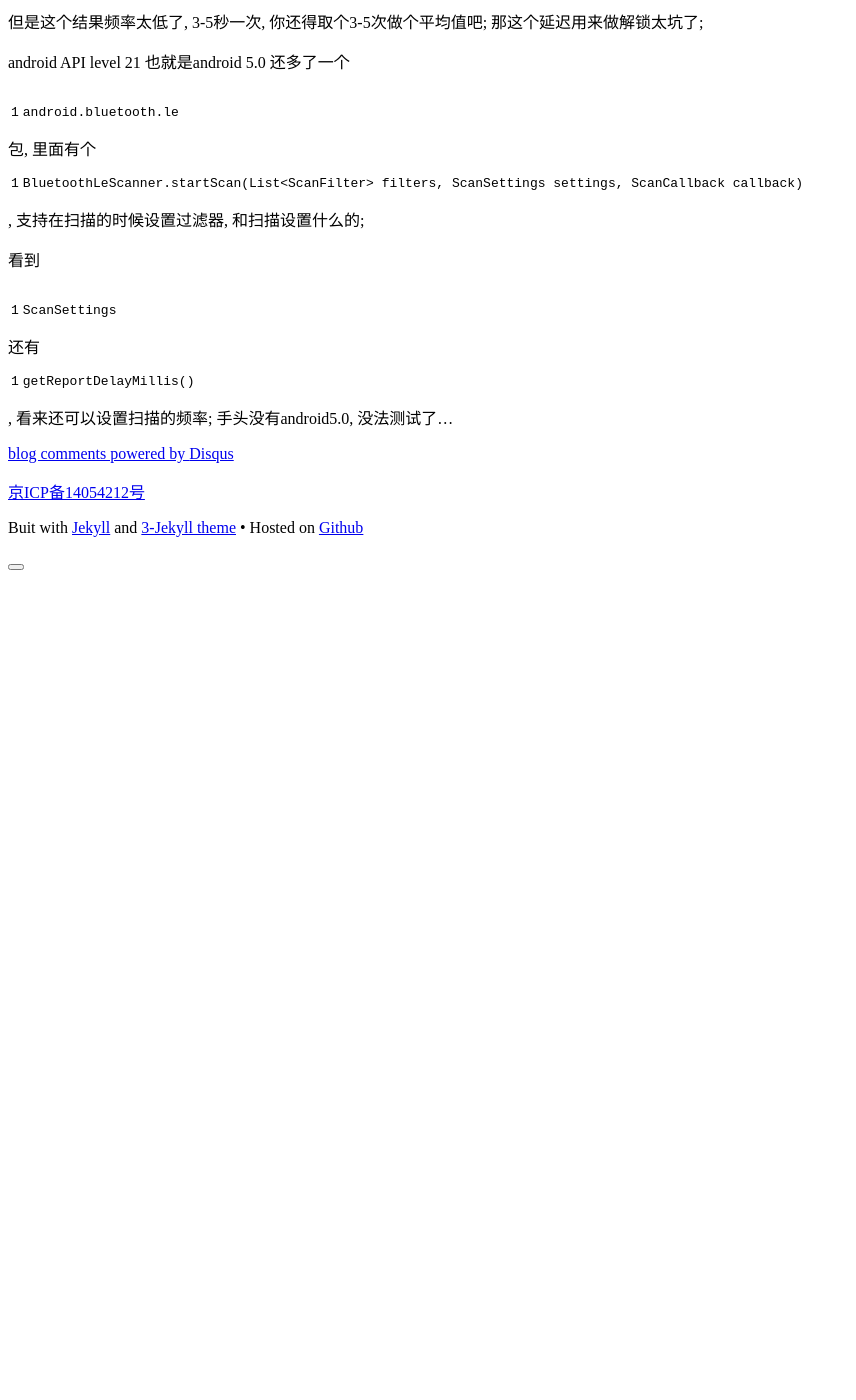
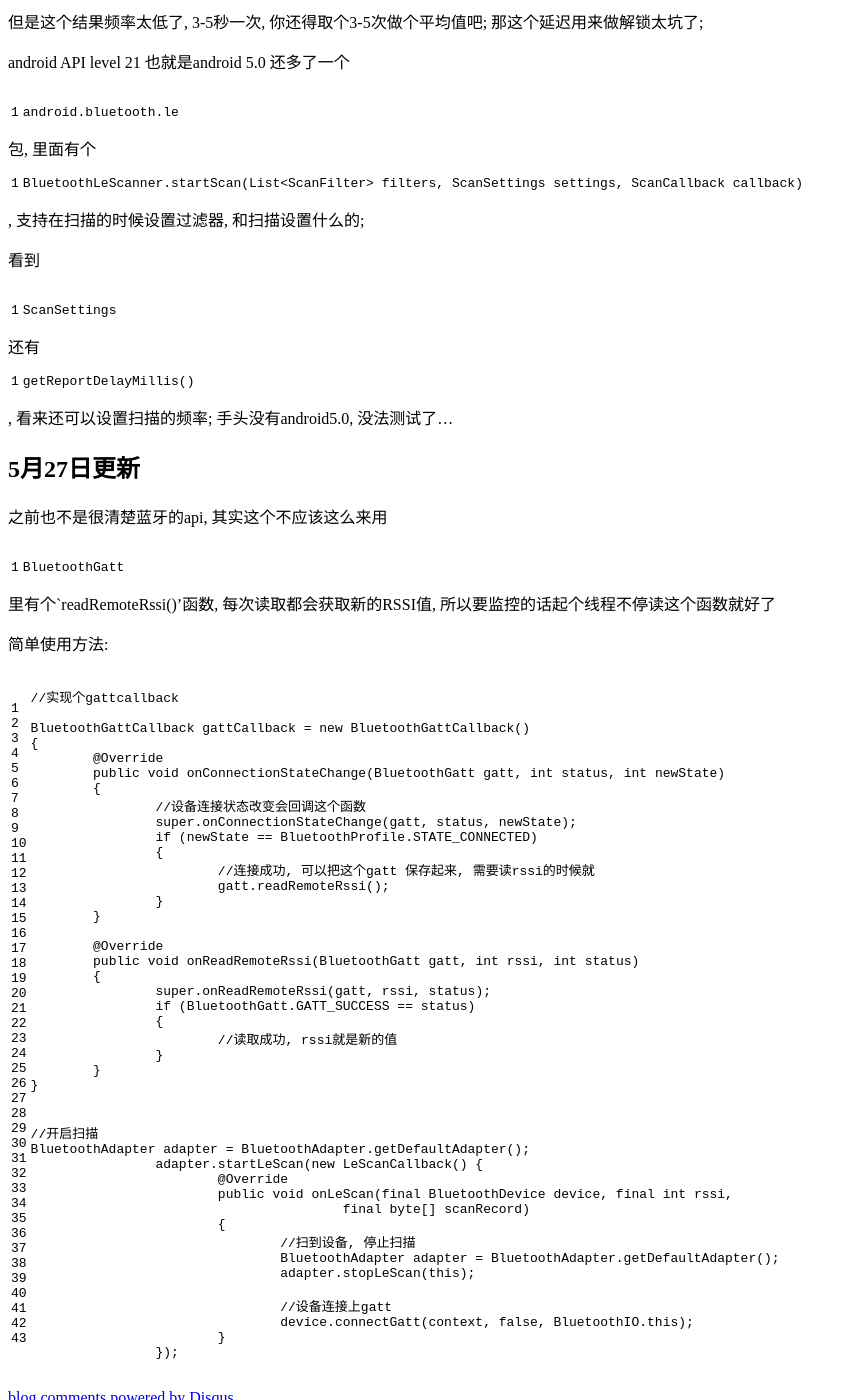
Before and after one commit to pangliang/pangliang.github.com, a Jekyll site: the page built from _posts/2015-05-22-通过leScan获取rssi实现蓝牙测距.md, in a window 1280 px wide and 1400 px high, scrolled down 2079 px. Shown: the whole window, without its empty margins (0-856 px from the left). Built offline with Jekyll 4.4.1, drawn with Linux system fonts in a browser that asks for light colours; nearby versions of some CDN libraries; some web fonts are replaced; library files that are not in the unit come from our copies; Markdown is read by kramdown in place of the engine named in the settings; comment, search, counter and statistics services are not loaded; before the commit the page ends 2658 px from its top, so only the background shows below that.

Commit message:
更新posts

````diff
--- a/_posts/2015-05-22-通过leScan获取rssi实现蓝牙测距.md
+++ b/_posts/2015-05-22-通过leScan获取rssi实现蓝牙测距.md
@@ -54,3 +54,57 @@ adapter.startLeScan(mLeScanCallback);
 android API level 21 也就是android 5.0 还多了一个 `android.bluetooth.le`包, 里面有个`BluetoothLeScanner.startScan(List<ScanFilter> filters, ScanSettings settings, ScanCallback callback)`, 支持在扫描的时候设置过滤器, 和扫描设置什么的;
 
 看到`ScanSettings`还有`getReportDelayMillis()`, 看来还可以设置扫描的频率; 手头没有android5.0, 没法测试了...
+
+## 5月27日更新
+
+之前也不是很清楚蓝牙的api, 其实这个不应该这么来用
+
+`BluetoothGatt`里有个`readRemoteRssi()'函数, 每次读取都会获取新的RSSI值, 所以要监控的话起个线程不停读这个函数就好了
+
+简单使用方法:
+
+```java
+//实现个gattcallback
+
+BluetoothGattCallback gattCallback = new BluetoothGattCallback()
+{
+	@Override
+	public void onConnectionStateChange(BluetoothGatt gatt, int status, int newState)
+	{
+		//设备连接状态改变会回调这个函数
+		super.onConnectionStateChange(gatt, status, newState);
+		if (newState == BluetoothProfile.STATE_CONNECTED)
+		{
+			//连接成功, 可以把这个gatt 保存起来, 需要读rssi的时候就
+			gatt.readRemoteRssi();
+		}
+	}
+
+	@Override
+	public void onReadRemoteRssi(BluetoothGatt gatt, int rssi, int status)
+	{
+		super.onReadRemoteRssi(gatt, rssi, status);
+		if (BluetoothGatt.GATT_SUCCESS == status)
+		{
+			//读取成功, rssi就是新的值
+		}
+	}
+}
+
+
+//开启扫描
+BluetoothAdapter adapter = BluetoothAdapter.getDefaultAdapter();
+		adapter.startLeScan(new LeScanCallback() {
+			@Override
+			public void onLeScan(final BluetoothDevice device, final int rssi,
+					final byte[] scanRecord)
+			{
+				//扫到设备, 停止扫描
+				BluetoothAdapter adapter = BluetoothAdapter.getDefaultAdapter();
+				adapter.stopLeScan(this);
+
+				//设备连接上gatt
+				device.connectGatt(context, false, BluetoothIO.this);
+			}
+		});
+```
````
Also changed, not shown: _posts/2015-05-22-小米手环蓝牙协议研究.md (renamed from _posts/2015-05-22-小米手环API.md).
